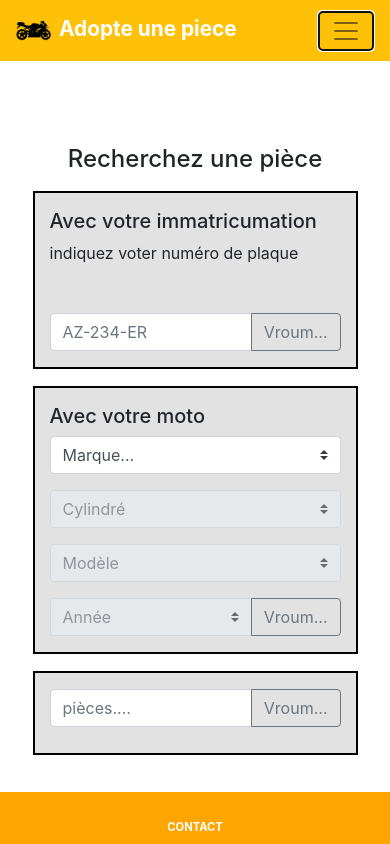
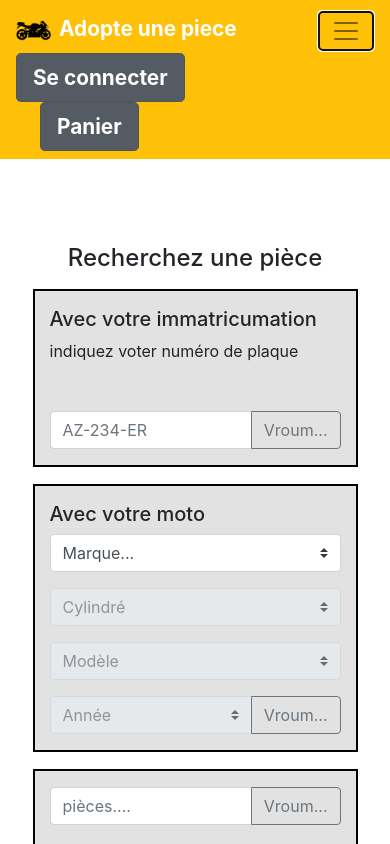
Before and after one commit to perticoz/AdopteUnePiece, an Angular app: page / in a window 390 px wide. Both pictures are taken after a click on the button "Toggle navigation". Shown: the top 844 px of the page. Built offline with nearby package versions, Linux system fonts and the light colour scheme.

Commit message:
open burger

```diff
--- a/src/app/All/navbar/navbar.component.html
+++ b/src/app/All/navbar/navbar.component.html
@@ -6,10 +6,10 @@
   </button>
   <div class="collapse navbar-collapse flex-grow-0" id="navbarNavDropdown">
     <ul class="navbar-nav">
-      <li class="nav-item">
+      <li class="nav-item" data-toggle="collapse" data-target="#navbarNavDropdown">
         <a href="#" class="btn btn-secondary btn-lg active" role="button" aria-pressed="true" routerLink="/connexion">Se connecter</a>
       </li>
-      <li class="nav-item ml-4">
+      <li class="nav-item ml-4" data-toggle="collapse" data-target="#navbarNavDropdown">
         <a href="#" class="btn btn-secondary btn-lg active" role="button" aria-pressed="true" routerLink="/panier">Panier</a>
       </li>
     </ul>
--- a/src/index.html
+++ b/src/index.html
@@ -12,5 +12,8 @@
 </head>
 <body>
   <app-root></app-root>
+  <script src="https://code.jquery.com/jquery-3.2.1.slim.min.js" integrity="sha384-KJ3o2DKtIkvYIK3UENzmM7KCkRr/rE9/Qpg6aAZGJwFDMVNA/GpGFF93hXpG5KkN" crossorigin="anonymous"></script>
+  <script src="https://cdnjs.cloudflare.com/ajax/libs/popper.js/1.12.9/umd/popper.min.js" integrity="sha384-ApNbgh9B+Y1QKtv3Rn7W3mgPxhU9K/ScQsAP7hUibX39j7fakFPskvXusvfa0b4Q" crossorigin="anonymous"></script>
+  <script src="https://maxcdn.bootstrapcdn.com/bootstrap/4.0.0/js/bootstrap.min.js" integrity="sha384-JZR6Spejh4U02d8jOt6vLEHfe/JQGiRRSQQxSfFWpi1MquVdAyjUar5+76PVCmYl" crossorigin="anonymous"></script>
 </body>
 </html>
```
